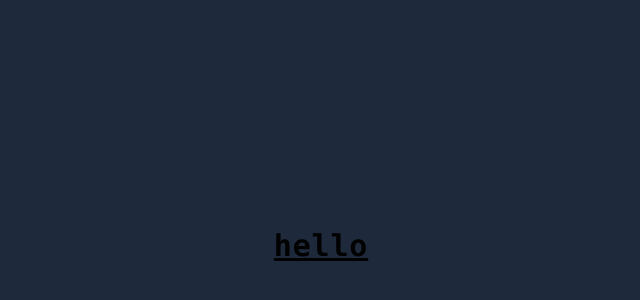
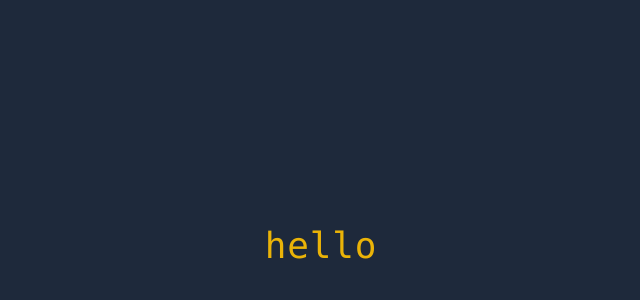
Before and after one commit to ibqn/vite-speed-typing, a React (Vite) app: page / in a window 1280 px wide. Shown: the part 154-454 px from the top of the page, without its empty margins (319-959 px from the left). Built offline with nearby package versions, Linux system fonts and the light colour scheme.

Commit message:
Update font size and color in App component

```diff
--- a/src/app.tsx
+++ b/src/app.tsx
@@ -1,3 +1,3 @@
 export const App = () => {
-  return <div className="text-3xl font-bold underline">hello</div>
+  return <div className="text-primary-500 text-4xl">hello</div>
 }
```
